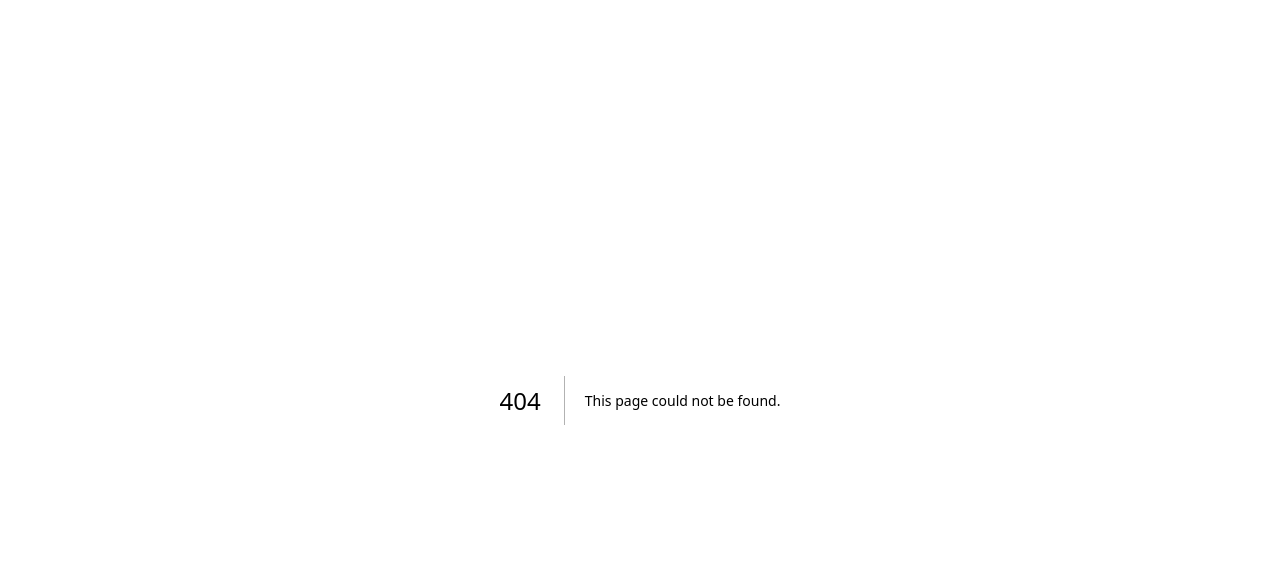
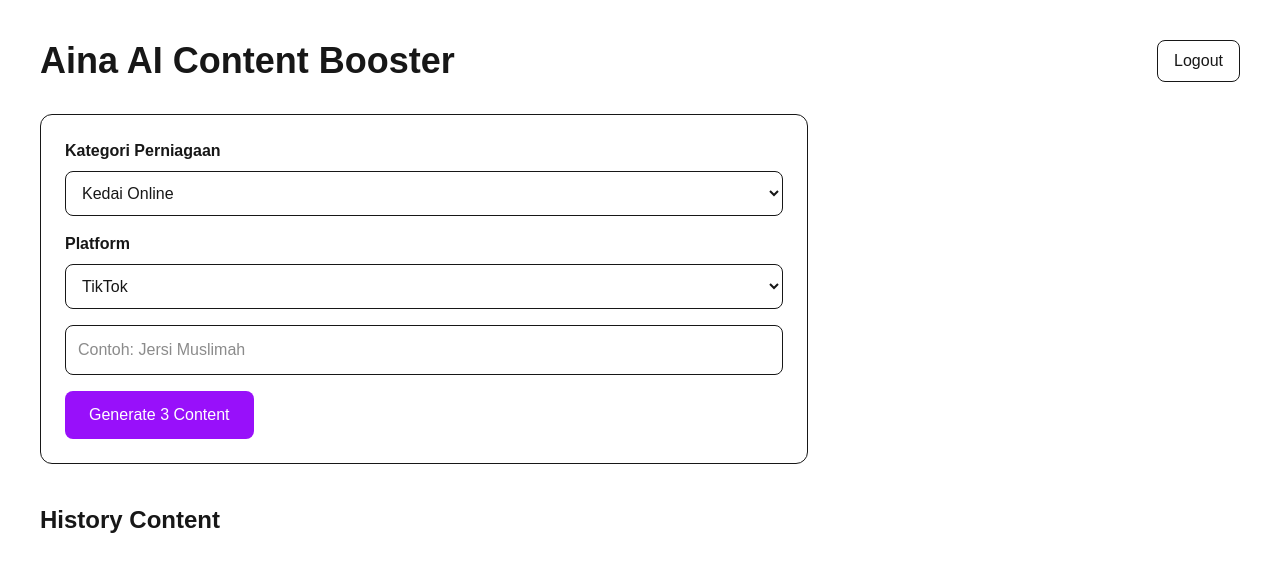
Before and after one commit to snncreativee-lab/ai-content-saas, a Next.js app: page /aina in a window 1280 px wide. Before the commit this address had no page. Shown: the top 572 px of the page. Built offline with nearby package versions, Linux system fonts and the light colour scheme.

Commit message:
change dashboard route

```diff
--- a/app/dashboard/page.tsx
+++ b/app/aina/page.tsx
@@ -120,7 +120,7 @@ export default function DashboardPage() {
     <main className="min-h-screen p-10">
       <div className="flex justify-between items-center">
         <div>
-          <h1 className="text-4xl font-bold">Dashboard AI Content Booster</h1>
+          <h1 className="text-4xl font-bold">Aina AI Content Booster</h1>
 
           {profile && (
             <p className="mt-2 text-gray-600">
@@ -161,10 +161,12 @@ export default function DashboardPage() {
           <option>Facebook</option>
           <option>Instagram</option>
           <option>WhatsApp</option>
+          <option>threads</option>
+          <option>Telegram</option>
         </select>
 
         <input
-          placeholder="Contoh: Jersi Muslimah Badminton"
+          placeholder="Contoh: Jersi Muslimah"
           className="border p-3 rounded-lg w-full"
           value={product}
           onChange={(e) => setProduct(e.target.value)}
@@ -174,7 +176,7 @@ export default function DashboardPage() {
           onClick={generateContent}
           className="bg-purple-600 text-white px-6 py-3 rounded-lg mt-4"
         >
-          {loading ? "AI sedang generate..." : "Generate 3 Content"}
+          {loading ? "AINA sedang generate..." : "Generate 3 Content"}
         </button>
 
         {result && (
--- a/app/layout.tsx
+++ b/app/layout.tsx
@@ -13,7 +13,7 @@ const geistMono = Geist_Mono({
 });
 
 export const metadata = {
-  title: "AINA AI Content",
+  title: "aina ai content",
   description: "AINA Content Generator",
 };
 
```
